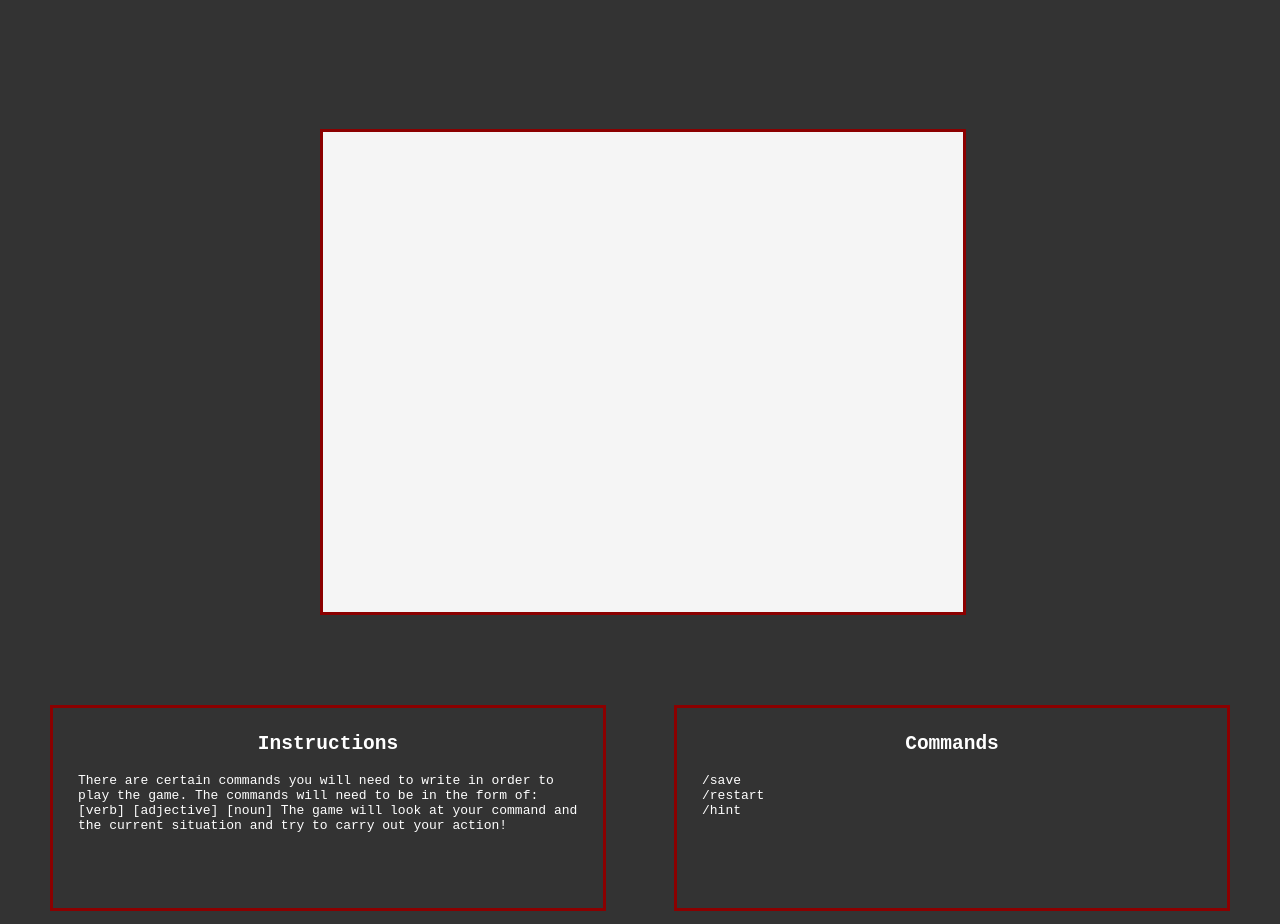
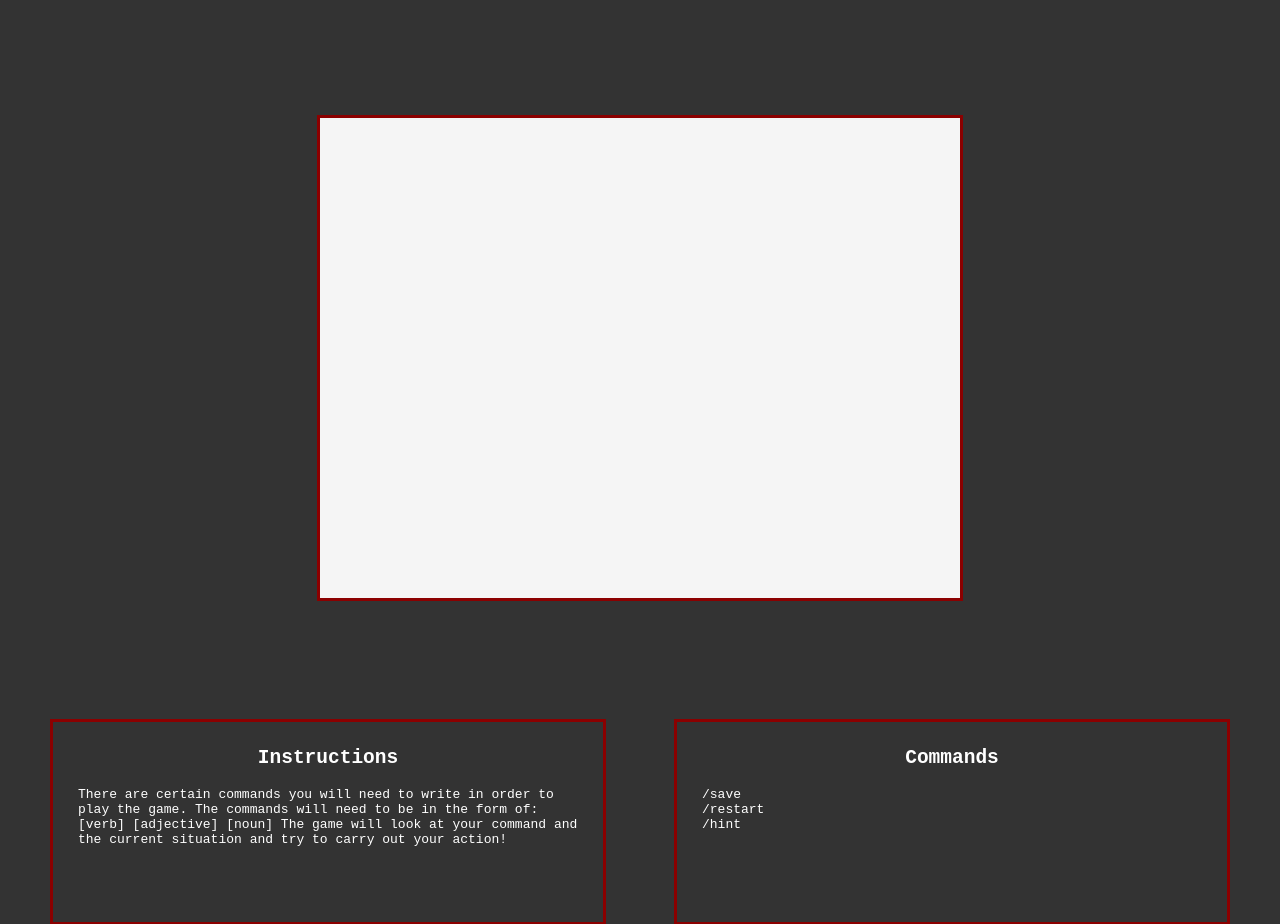
Before and after one commit to petegilb/Alepeleo, a plain HTML site: page index.html in a window 1280 px wide. Shown: the part 53-977 px from the top of the page. Drawn offline with Linux system fonts and the light colour scheme.

Commit message:
tried to fix stylesheet

```diff
--- a/stylesheet.css
+++ b/stylesheet.css
@@ -101,10 +101,8 @@ ul {
     margin: auto;
     border: 3px solid darkred;
     background-color: whitesmoke;
-    position: absolute;
-    top: 50%;
-    left: 50%;
-    margin: -17% 0 0 -25%;
+    margin-top: 10%;
+    margin-bottom: 10%;
 }
 
 #instructions h2 {
@@ -122,7 +120,6 @@ ul {
 #instructions {
     width: 500px;
     height: 150px;
-    margin-top: 60%;
     margin-right: 50px;
     border: 3px solid darkred;
     display: inline-block;
@@ -134,7 +131,6 @@ ul {
 #commands {
     width: 500px;
     height: 150px;
-    margin-top: 60%;
     display: inline-block;
     float: right;
     border: 3px solid darkred;
```
